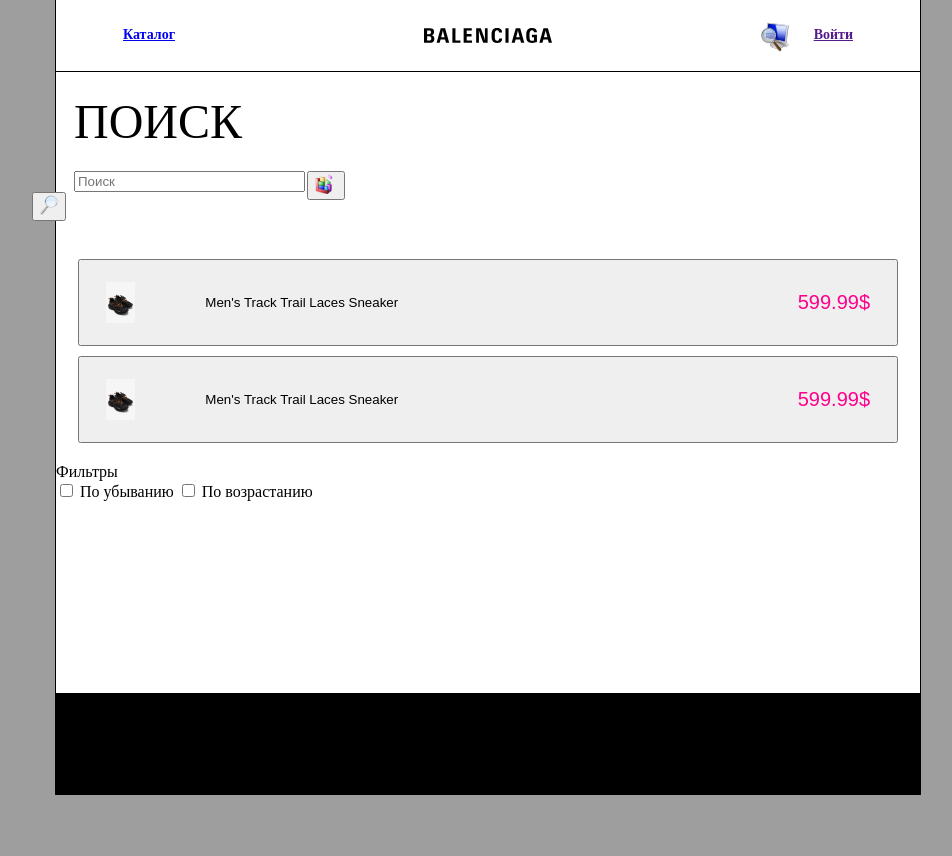
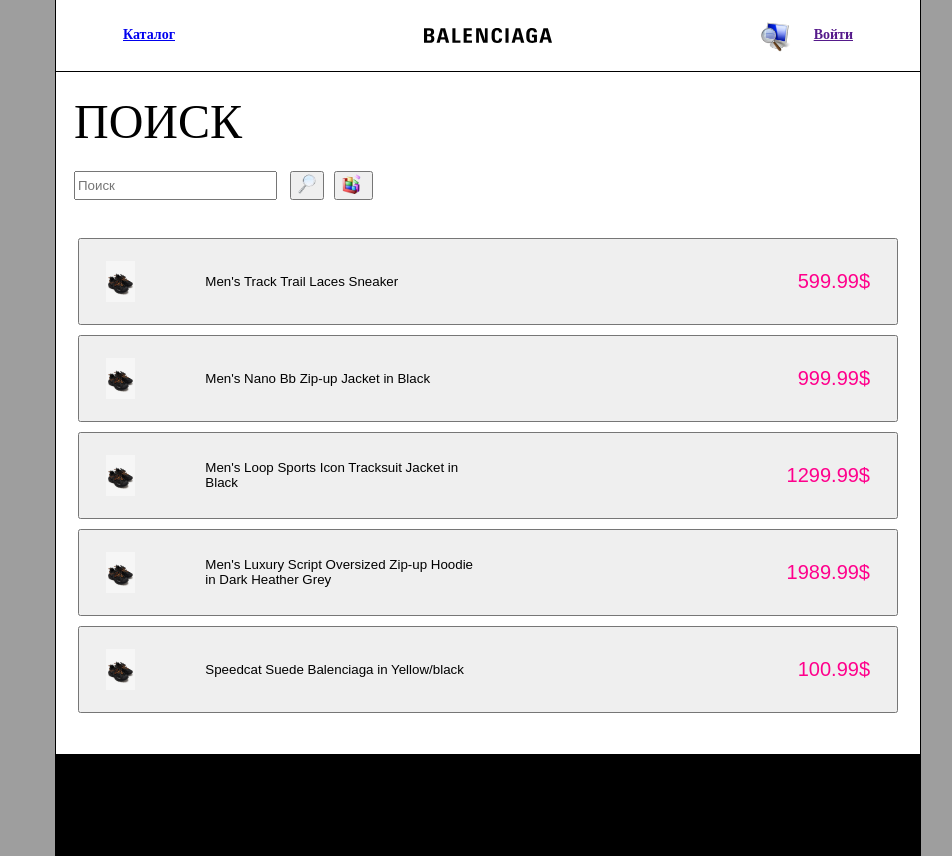
Before and after one commit to ArXmie/Baleni, a Django app: page /balenciaga/search/ in a window 1280 px wide. Shown: the part 384-1240 px from the top of the page, without its empty margins (152-1104 px from the left). Before the commit the page ends 1179 px from the top, so only its background shows below. Run offline with Django 5.2, Linux system fonts and the light colour scheme; data comes from the database, SQL or seed files in the repository.

Commit message:
html update 50

```diff
--- a/balenciaga_bot/balenciaga_app/static/style.css
+++ b/balenciaga_bot/balenciaga_app/static/style.css
@@ -475,11 +475,34 @@
     gap: 10px
   }
 
-  .search-box input {
-    width: 100%;
+  .search-box {
+    display: flex;
+    justify-content: space-between;
+    flex-direction: row;
+    width: 250px;
   }
 
-  .search-button {
+  .search-box input {
+    width: 78%;
+  }
+
+  .modal {
+    display: none;
     position: relative;
-    right: 42px;
+    z-index: 1000;
+    left: 279px;
+    top: -237px;
+    width: 100px;
+    height: 300px;
   }
+
+  .modal-content {
+    position: relative;
+    background: white;
+    margin: 1% auto;
+    padding: 20px;
+    width: 80%;
+    max-width: 500px;
+    outline: thin solid rgb(0, 0, 0);
+    box-shadow: 1px 6px 8px rgb(102, 102, 102);
+  }
--- a/balenciaga_bot/balenciaga_app/templates/search.html
+++ b/balenciaga_bot/balenciaga_app/templates/search.html
@@ -4,8 +4,9 @@
 <head>
   <meta charset="utf-8" />
   <meta name="viewport" content="width=device-width,initial-scale=1" />
-  <title>Мэйнстрим</title>
+  <title>Поиск СВАГИ {% if query %} - {{ query }}{% endif %}</title>
   <link rel="stylesheet" href="{% static 'style.css' %}">
+
 </head>
 <body>
     <div class="div-width">
@@ -35,49 +36,58 @@
         <h1 style="font-size:48px; margin: 22px 0 22px 18px; font-weight: 10;">ПОИСК</h1>
         <div class="search-section">
             <div class="search-box">
-                <input type="text" placeholder="Поиск">
-                <button class="search-button"><img src="{% static 'search2.png' %}" height="20px"></button>
+                <input type="text" id="searchInput" placeholder="Поиск" value="{{ query }}">
+                <button id="searchBtn" class="search-button"><img src="{% static 'search2.png' %}" height="20px"></button>
             </div>
             <div class="filter">
-                <button class="filter-btn">
+                <button id="openFilterBtn" class="filter-btn">
                     <img src="{% static 'filter.png' %}" height="20px">
                 </button>
             </div>
         </div>
         <div class="objects">
+            {% if products %}
+                {% for item in products %}
                 <button class="object-btn">
+                    <a href="{% url 'product' item.product.id %}" style="text-decoration: none; color: inherit;">
                     <div class="object">
                         <div class="object-info">
+                            {% if item.image %}
                             <img class="object-img" src="{% static 'Men-Track-Trail-Laces-Sneaker.webp' %}">
-                            <div class="object-name">Men's Track Trail Laces Sneaker</div>
+                            {% else %}
+                            <p> ничего </p>
+                            {% endif %}
+                            <div class="object-name">{{ item.product.name }}</div>
                         </div>
                         <div class="flex-price">
-                            <div class="price">599.99$</div>
+                            <div class="price">{{ item.product.price }}$</div>
                         </div>
                     </div>
+                    </a>
                 </button>
-                <button class="object-btn">
-                    <div class="object">
-                        <div class="object-info">
-                            <img class="object-img" src="{% static 'Men-Track-Trail-Laces-Sneaker.webp' %}">
-                            <div class="object-name">Men's Track Trail Laces Sneaker</div>
-                        </div>
-                        <div class="flex-price">
-                            <div class="price">599.99$</div>
-                        </div>
-                    </div>
-                </button>
+                {% endfor %}
+            {% elif not query %}
+                <p>Того товара нет, к сожалению</p>
+            {% endif %}
         </div>
         <div id="filterModal" class="modal">
-            <div class="modal-content">
-                <p>Фильтры</p>
-                <label><input type="checkbox"> По убыванию</label>
-                <label><input type="checkbox"> По возрастанию</label>
+        <div class="modal-content">
+            <p>Фильтры</p>
+
+            <label><input type="checkbox"> По убыванию</label>
+            <label><input type="checkbox"> По возрастанию</label>
+
+            <div style="margin-top: 15px;">
+                <label>Цена от: <input type="number" id="priceFrom" name="price_from" placeholder="0" value="{{ price_from }}"></label><br>
+                <label>Цена до: <input type="number" id="priceTo" name="price_to" placeholder="100000000" value="{{ price_to }}"></label><br>
             </div>
+            <button id="applyBtn">Применить</button>
         </div>
+    </div>
     </main>
     <footer class="footer-1">
 
     </footer>
+    <script src="{% static 'filter.js' %}"></script>
 </body>
 </html>
--- a/balenciaga_bot/balenciaga_app/urls.py
+++ b/balenciaga_bot/balenciaga_app/urls.py
@@ -8,5 +8,6 @@ urlpatterns = [
     path('delenie', delenie),
     path('', index, name='home'),
     path('search/', search, name='search'),
+    path('api/search/', search_api, name='api_search'),
     path('product/<int:product_id>/', template_product, name='product')
 ]
--- a/balenciaga_bot/balenciaga_app/views.py
+++ b/balenciaga_bot/balenciaga_app/views.py
@@ -1,4 +1,6 @@
 from django.shortcuts import render, HttpResponse, get_object_or_404
+from django.http import JsonResponse
+from django.db.models import Q
 from .models import *
 
 # Create your views here.
@@ -57,4 +59,62 @@ def template_product(request, product_id):
     return render(request, "template_product.html", context)
 
 def search(request):
-    return render(request, "search.html")
+    query = request.GET.get('q', '').strip()
+    price_from = request.GET.get('price_from', '')
+    price_to = request.GET.get('price_to', '')
+
+    products = Product.objects.all()
+
+    if query:
+        products = products.filter(
+            Q(name__icontains=query) | Q(description__icontains=query)
+            )
+
+    if price_from:
+        products = products.filter(price__gte=float(price_from))
+    if price_to:
+        products = products.filter(price__lte=float(price_to))
+
+    products_with_images = []
+    for product in products:
+        first_image = Product_Image.objects.filter(product=product).first()
+        products_with_images.append({
+            'product': product,
+            'image': first_image
+        })
+
+    context = {
+        'query': query,
+        'products': products_with_images,
+        'count': products.count(),
+        'price_from': price_from,
+        'price_to': price_to
+    }
+    return render(request, "search.html", context)
+
+def search_api(request):
+    """API для AJAX автодополнения"""
+    query = request.GET.get('q', '').strip()
+
+    if len(query) < 2:
+        return JsonResponse({'results': []})
+
+    # Поиск товаров
+    products = Product.objects.filter(
+        Q(name__icontains=query) |
+        Q(description__icontains=query)
+    )[:10]
+
+    results = []
+    for product in products:
+        first_image = Product_Image.objects.filter(product=product).first()
+
+        results.append({
+            'id': product.id,
+            'name': product.name,
+            'price': str(product.price),
+            'image': first_image.image if first_image else None,
+            'url': f'/product/{product.id}/'
+        })
+
+    return JsonResponse({'results': results})
```
Also changed, not shown: balenciaga_bot/balenciaga_app/static/filter.js (added, +113 -0 lines), balenciaga_bot/balenciaga_app/static/migrations/0001_initial.py (renamed from balenciaga_bot/balenciaga_app/migrations/0001_initial.py), balenciaga_bot/balenciaga_app/static/migrations/0002_size_product.py (renamed from balenciaga_bot/balenciaga_app/migrations/0002_size_product.py), balenciaga_bot/balenciaga_app/static/migrations/0003_alter_address_options_alter_category_options_and_more.py (renamed from balenciaga_bot/balenciaga_app/migrations/0003_alter_address_options_alter_category_options_and_more.py), balenciaga_bot/balenciaga_app/static/migrations/0004_product_image.py (renamed from balenciaga_bot/balenciaga_app/migrations/0004_product_image.py), balenciaga_bot/balenciaga_app/static/migrations/__init__.py (added).
